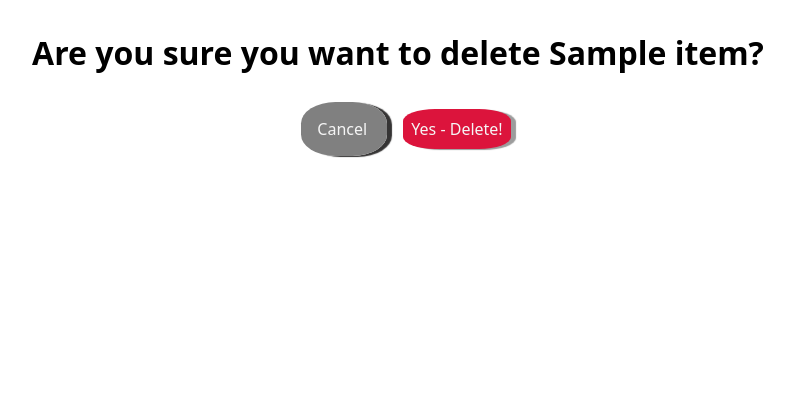
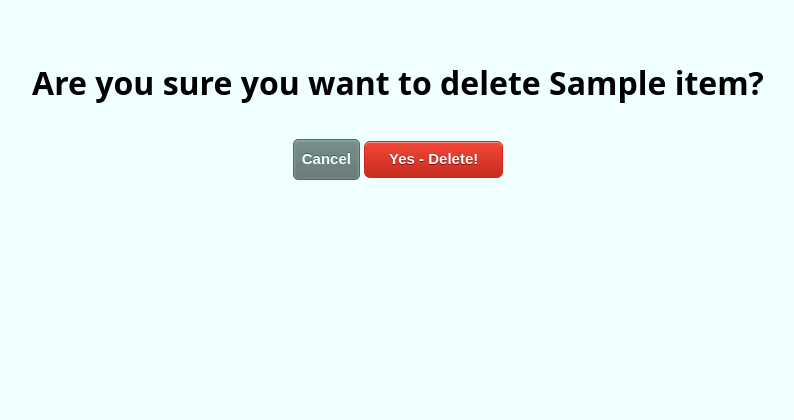
Before and after one commit to danyeric123/yum, a Django app: page /item/1/delete/ in a window 1280 px wide. Shown: the part 193-613 px from the top of the page, without its empty margins (242-1036 px from the left). Run offline with Django 3.2, Linux system fonts and the light colour scheme; a user stored in the database is signed in; tables that the repository leaves empty hold one stand-in row (values such as "Sample post").

Commit message:
styling change

```diff
--- a/main_app/static/css/base.css
+++ b/main_app/static/css/base.css
@@ -105,16 +135,25 @@ h2{
 }
 
 .cancel-btn{
-  background-color: gray;
-  color: whitesmoke;
-  padding: 1rem;
-  border-radius: 40%;
-  margin: 1rem;
-  box-shadow: rgb(53, 52, 52) 5px 1px 1px;
+  box-shadow:inset 0px 1px 3px 0px #91b8b3;
+	background:linear-gradient(to bottom, #768d87 5%, #6c7c7c 100%);
+	background-color:#768d87;
+	border-radius:5px;
+	border:1px solid #566963;
+	display:inline-block;
+	cursor:pointer;
+	color:#ffffff;
+	font-family:Arial;
+	font-size:15px;
+	font-weight:bold;
+	padding:0.5rem;
+	text-decoration:none;
+	text-shadow:0px -1px 0px #2b665e;
 }
 
 .cancel-btn:hover{
-  box-shadow: rgb(17, 17, 17) 10px 2px 2px;
+  background:linear-gradient(to bottom, #6c7c7c 5%, #768d87 100%);
+	background-color:#6c7c7c;
 }
 
 hr{
@@ -122,14 +161,23 @@ hr{
 }
 
 form > button{
-  background-color: rgba(0, 0, 255, 0.85);
-  color: whitesmoke;
-  padding: 0.5rem;
-  border-radius: 30%;
-  box-shadow: rgb(1, 1, 126) 5px 3px 3px;
+  box-shadow: 0px 0px 0px 2px #9fb4f2;
+	background:linear-gradient(to bottom, #7892c2 5%, #476e9e 100%);
+	background-color:#7892c2;
+	border-radius:10px;
+	border:1px solid #4e6096;
+	display:inline-block;
+	cursor:pointer;
+	color:#ffffff;
+	font-family:Arial;
+	font-size:19px;
+	padding:0.5rem;
+	text-decoration:none;
+	text-shadow:0px 1px 0px #283966;
 }
 form > button:hover{
-  box-shadow: rgb(0, 0, 71) 10px 6px 6px;
+  background:linear-gradient(to bottom, #476e9e 5%, #7892c2 100%);
+	background-color:#476e9e;
 }
 
 nav > ul > li:hover{
@@ -146,13 +194,23 @@ main > a{
 }
 
 .delete{
-  background-color: crimson;
-  color: whitesmoke;
-  border-radius: 30%;
-  padding: 0.5rem;
-  box-shadow: rgb(156, 156, 156) 5px 1px 1px;
+  box-shadow:inset 0px 1px 0px 0px #f5978e;
+	background:linear-gradient(to bottom, #f24537 5%, #c62d1f 100%);
+	background-color:#f24537;
+	border-radius:6px;
+	border:1px solid #d02718;
+	display:inline-block;
+	cursor:pointer;
+	color:#ffffff;
+	font-family:Arial;
+	font-size:15px;
+	font-weight:bold;
+	padding:6px 24px;
+	text-decoration:none;
+	text-shadow:0px 1px 0px #810e05;
 }
 
 .delete:hover{
-  box-shadow: rgb(78, 78, 78) 10px 2px 2px;
+  background:linear-gradient(to bottom, #c62d1f 5%, #f24537 100%);
+	background-color:#c62d1f;
 }
--- a/main_app/templates/base.html
+++ b/main_app/templates/base.html
@@ -13,7 +13,8 @@
 </head>
 <body>
   <header>
-        <a href="/">
+    <div class="logo">
+      <a href="/">
           <img
             src="https://st2.depositphotos.com/6456088/42163/v/1600/depositphotos_421638118-stock-illustration-yum-icon-smile-tongue-saliva.jpg"
             alt="yum logo"
@@ -21,12 +22,16 @@
             width="80px"
           >
         </a>
-      <p
-        class="pl-12 text-4xl"
-      >
-        Hello {{user.username}}
+      <p class="greeting">
+        Hello
+        {% if user.username %}
+          {{user.username}}
+        {% else %}
+          Guest
+        {% endif %}
       </p>
     </div>
+
     <nav>
       <ul>
         {% if user.is_authenticated %}
```
Also changed, not shown: other parts of main_app/static/css/base.css (+40 -10 lines), README.md (added).
